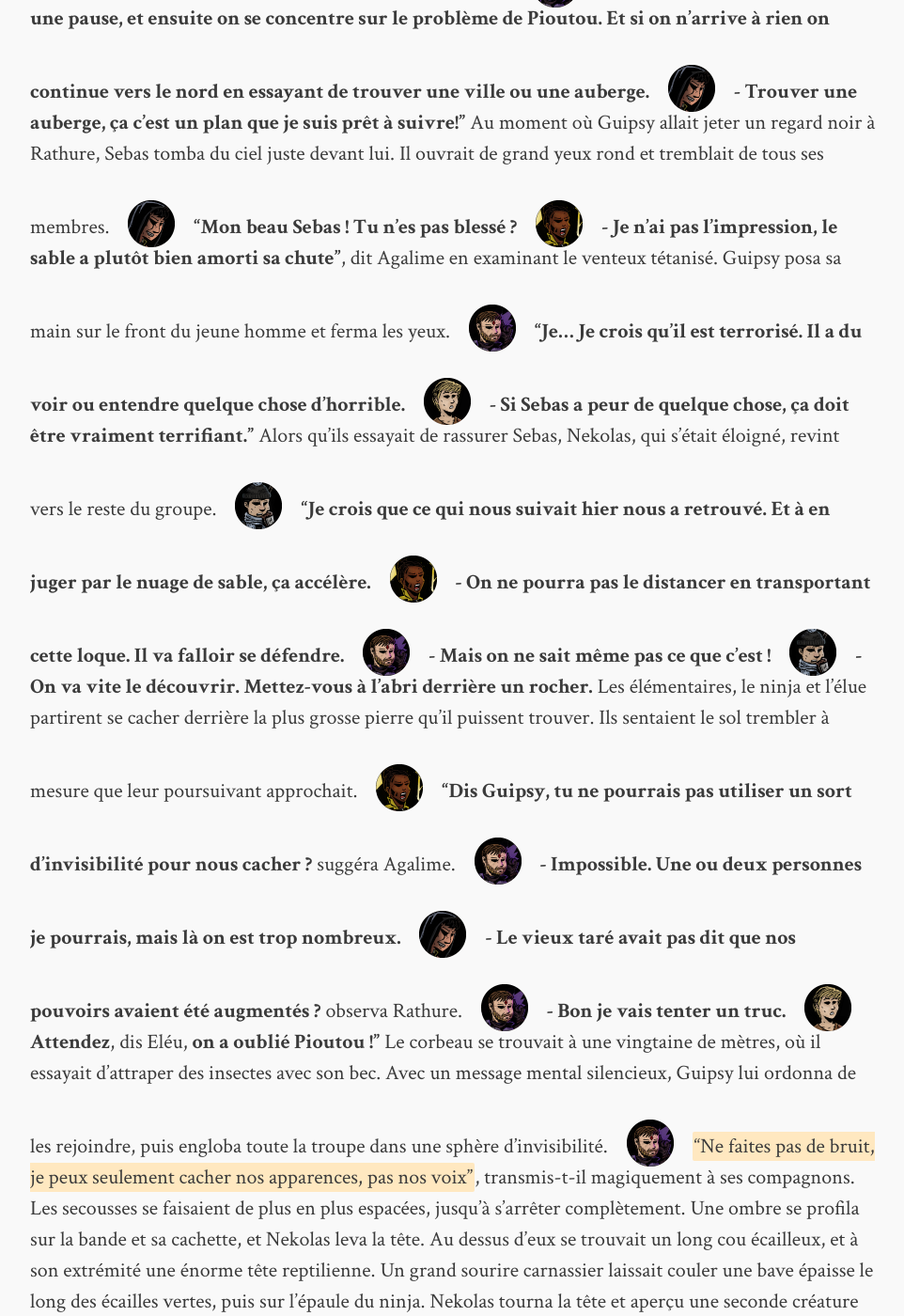
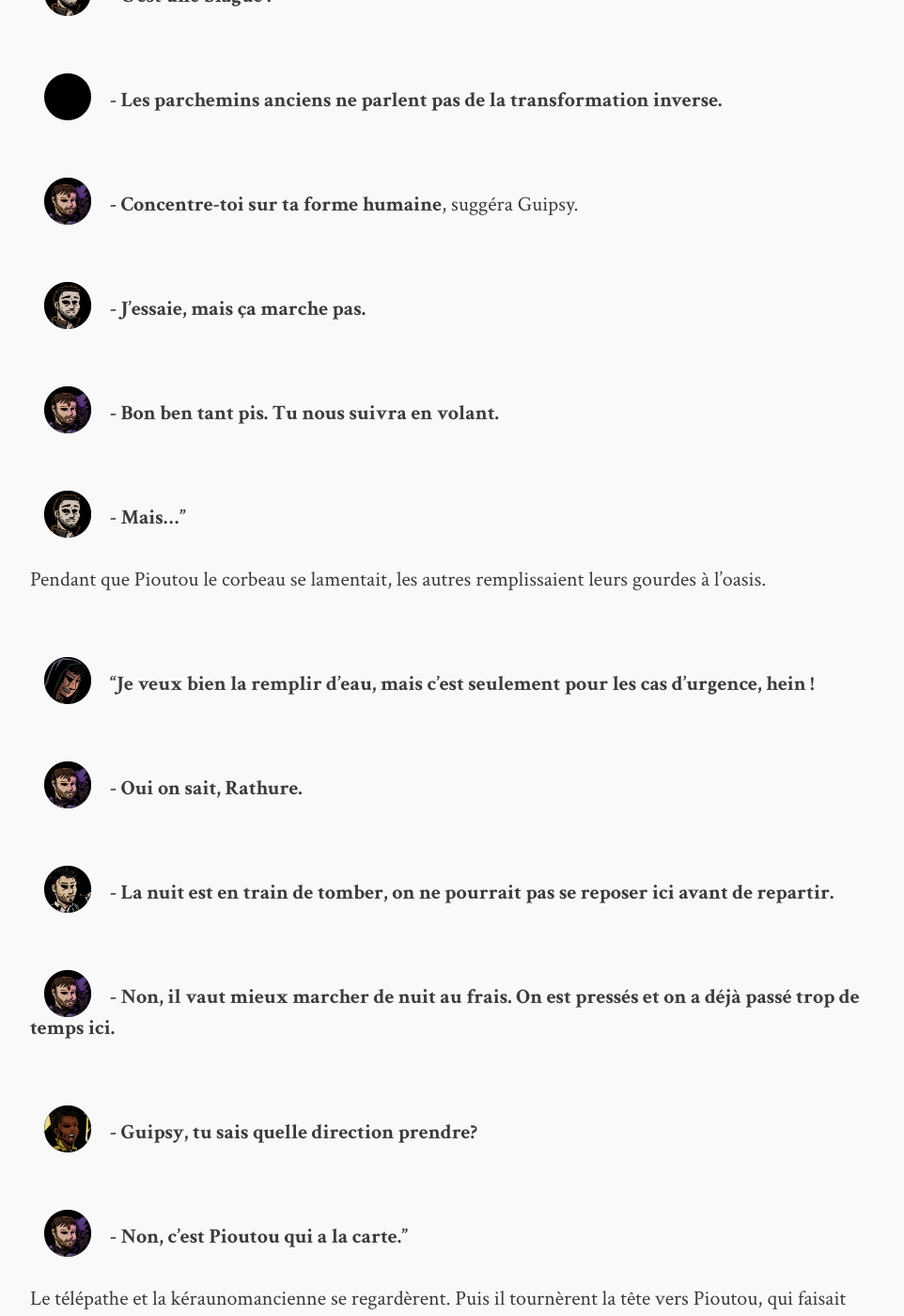
Before and after one commit to Tapus/tygrec, a Jekyll site: the page built from jekyll/_posts/2018-09-26-chapitre-17.md, in a window 1280 px wide and 1400 px high, scrolled down 7899 px. Shown: the whole window at 94% size, without its empty margins (158-1120 px from the left). Built offline with Jekyll 4.4.1, drawn with Linux system fonts in a browser that asks for light colours; some of the changed text lies outside the part shown.

Commit message:
fix formatting

```diff
--- a/jekyll/_posts/2018-09-26-chapitre-17.md
+++ b/jekyll/_posts/2018-09-26-chapitre-17.md
@@ -11,169 +11,319 @@ Guipsy était étendu inconscient dans le sable, entre une bouteille vide et une
 Rathure, aussi pâle que Guipsy, se tenait assis à côté de lui, le regard dans le vide. Il venait de finir le fût de bière créé par Sylvanus et s'efforçait de garder son assiette de pâtes dans son estomac.
 Un peu plus loin, Nekolas faisait appel à toute sa concentration. La partie de memory arrivait presque à son terme. Malgré son adversaire, un gecko innocent ramassé dans le sable par le devin, le score était serré. Le ninja avait passé les cinq premières minutes de la partie à retourner les mêmes tuiles, sans se souvenir du tour précédent.
 Sebas avait quitté presque tous ses vêtements. Seul subsistait son caleçon bleu à motifs de nuages blancs.
+
 <img class="portrait" src="/images/Sebas.png"> **“Allez j’enlève le bas !**
+
 <img class="portrait" src="/images/Pioutou.png"> **\- N... ! Surtout pas !** s’exclama Pioutou entre deux verres de vin. **Le temps est presque écoulé !”**
+
 Il lui fallait faire appel à toute sa force pour empêcher le venteux de dévoiler son intimité sans pour autant lâcher son verre.
 Agalime se tenait debout au milieu du groupe, une main sur les yeux, l’autre portant à ses lèvres un verre rempli d’un liquide vert éclatant.
+
 <img class="portrait" src="/images/Agalime.png"> **“C’est bon c’est fini ?**
+
 <img class="portrait" src="/images/Unknown.png"> **\- Pas encore, attends un peu.**
+
 <img class="portrait" src="/images/Agalime.png"> **\- Mais j’ai envie de regarder !**
+
 <img class="portrait" src="/images/Unknown.png"> **\- Encore trois verres et tu pourras.”**
+
 Malgré ses yeux fermés, elle pouvait sentir la présence des six incubes qui twerkaient tout autour d’elle.
+
 <img class="portrait" src="/images/Unknown.png"> **“Et l’épreuve est terminée !** cria Sylvanus en frappant sur un gong qui n’était pas là l’instant d’avant.
+
 <img class="portrait" src="/images/Pioutou.png"> **\- Ouiiiii enfin !** lâcha Pioutou, en même temps que le caleçon de Sebas, qui fini sur le sol dans la seconde qui suivi.
-<img class="portrait" src="/images/Eleu.png">//<img class="portrait" src="/images/Rathure.png"> **\- AH !** firent en même temps Eléu en se cachant les yeux et Rathure en les ouvrant grand.
+
+<img class="portrait" src="/images/Eleu.png">/<img class="portrait" src="/images/Rathure.png"> **\- AH !** firent en même temps Eléu en se cachant les yeux et Rathure en les ouvrant grand.
+
 <img class="portrait" src="/images/Agalime.png"> **Allez à moi les beaux boules”** dit Agalime en lâchant son dernier verre vide et en ouvrant les yeux… juste à temps pour voir les créatures qui l’entouraient tomber en poussière. Seul restait devant elle le postérieur nu de Sebas.
+
 <img class="portrait" src="/images/Agalime.png"> **“Ah non ça c’est pas cool !**
+
 <img class="portrait" src="/images/Unknown.png"> **\- Il est temps de juger de vos performances ! Guipsy, tu as été extraordinaire. Réveillez-le, s’il-vous-plaît. Ah ! Tu n’as pas vomit des arc-en-ciels pendant une, ni deux, mais trois minutes sans discontinuer. C’était fantastique. Tu gagnes un pin’s J’aime le rhum en plus de l’épreuve. Et un deuxième parce que je t’aime bien. Pioutou, tu as parfaitement réussi ton épreuve, je suis impressionné.**
+
 <img class="portrait" src="/images/Pioutou.png"> **\- J’ai de l’entraînement. Gégénoreu, comme on dit chez moi.**
+
 <img class="portrait" src="/images/Unknown.png"> **\- Rathure, c’est aussi un succès.**
+
 <img class="portrait" src="/images/Rathure.png"> **\- Pareil, j’ai de l’entraînement.**
+
 <img class="portrait" src="/images/Unknown.png"> **\- Sebas, c’était très limite. Sans l’intervention de Pioutou, tu aurais certainement échoué. Cependant, au nom du pouvoir sacré de l’amitié, je vais t’accorder la victoire.**
+
 <img class="portrait" src="/images/Sebas.png"> **\- Hein ? Mais je suis pas ami avec lui moi !**
+
 <img class="portrait" src="/images/Guipsy.png"> **\- Rhabille-toi, s’il-te-plaît**, demanda Guipsy.
+
 <img class="portrait" src="/images/Unknown.png"> **\- Nekolas, 26 à 24 c’était très serré. Tu as un commentaire à faire ?**
+
 <img class="portrait" src="/images/Nekolas.png"> **\- Où suis-je ? Et qui êtes-vous ?**
+
 <img class="portrait" src="/images/Unknown.png"> **\- Agalime, tu as fait preuve de volonté, je suis fier de toi.**
+
 <img class="portrait" src="/images/Agalime.png"> **\- Vous auriez quand même pu laisser les danseurs quelques minutes de plus.**
+
 <img class="portrait" src="/images/Unknown.png"> **\- Vous êtes donc des gardiens exemplaires !”**
+
 Eléu applaudit avec enthousiasme pendant que ses compagnons essayaient de se maintenir debout.
+
 <img class="portrait" src="/images/Unknown.png"> **“L’épreuve du Némesisalcool vous a permis de révéler votre potentiels, et vos pouvoirs en sont grandis. Il faudra attendre d’être sobres pour vous en rendre vraiment compte, mais vous verrez, votre maîtrise des éléments a augmenté.**
+
 <img class="portrait" src="/images/Pioutou.png"> **\- Et pour ceux qui n’ont pas de pouvoirs ?** demanda Pioutou.
+
 <img class="portrait" src="/images/Unknown.png"> **\- Heu… Et bien… tant pis ?**
+
 <img class="portrait" src="/images/Pioutou.png"> **\- Mais c’est dégueulasse !**
+
 <img class="portrait" src="/images/Unknown.png"> **\- Je sais bien, mais normalement seuls les élémentaires sont censés accompagner les élus.**
+
 <img class="portrait" src="/images/Agalime.png"> **\- Les prophéties ne tiennent pas compte des sous-fifres, en fait**, dit Agalime.
+
 <img class="portrait" src="/images/Pioutou.png"> **\- C’est honteux ! C’est une insulte envers mon peuple !**
+
 <img class="portrait" src="/images/Eleu.png"> **\- C’est quoi ton peuple ?** s’enquit Eléu.
+
 <img class="portrait" src="/images/Pioutou.png"> **\- Le glorieux peuple Arjan, la nation marchande qui parcours les 6 royaumes !**
+
 <img class="portrait" src="/images/Guipsy.png"> **\- Les huits royaumes**, corrigea Guipsy. **Et c’est un peuple qui a plutôt mauvaise réputation, je ne dirais pas qu’il est “glorieux”.**
+
 <img class="portrait" src="/images/Rathure.png"> **\- C’est tous des voleurs, ouais !** intervint Rathure.
+
 <img class="portrait" src="/images/Unknown.png"> **\- Le peuple Arjan ? Ils avaient autrefois un pouvoir unique: c’était des changepeaux, capables de passer de forme humaine à forme animale. Peut-être que l’épreuve a révélé en toi le pouvoir perdu de ton peuple.**
+
 <img class="portrait" src="/images/Agalime.png"> **\- C’est vrai ? J’ai jamais entendu parler de ça**, dit Agalime.
+
 <img class="portrait" src="/images/Pioutou.png"> **\- Je suis pas surpris, ma mère est presque capable de se transformer en tigre si je fais des conneries.**
+
 <img class="portrait" src="/images/Agalime.png"> **\- Elle doit passer sa vie sous une forme animale alors…”**
+
 Le devin pris les mains de Pioutou dans les siennes.
+
 <img class="portrait" src="/images/Unknown.png"> **“Visualise ta bête intérieure”**
+
 Pioutou ferma les yeux.
+
 <img class="portrait" src="/images/Unknown.png"> **“Sens la férocité monter en toi. Ton héritage du sang. Le pouvoir de tes ancêtres. Sens la puissance de l’ours, la férocité du lion et la ténacité du loup. Sens gonfler sous ta peau les muscles du bisons et les os de l’éléphant. Tes sens s’aiguisent. Tu perçois la moindre odeur, le moindre bruit. Les pensées superflues s’évaporent. Elles te quittent et ne laissent derrière elles que l’instinct. Tu deviens… LA BÊTE !”**
+
 En un éclair, Pioutou se métamorphosa. Son visage s’allongea, sa peau devint noire, ses doigts se changèrent en griffes, ses pupilles se dilatèrent. Avant même que les autres n’aient le temps de réagir, il était changé.
 Au milieu du cercle qui s’était formé autour de Pioutou et de Sylvanus se tenait ce dernier, et à ses pieds… un petit corbeau.
 Sebas, Agalime, Nekolas et Rathure éclatèrent de rire immédiatement.
+
 <img class="portrait" src="/images/Guipsy.png"> **“C’est un peu décevant…** fit Guipsy.
+
 <img class="portrait" src="/images/Pioutou.png"> **\- Mais c’est pas décevant du tout, je suis super classe en corbeau!**
+
 <img class="portrait" src="/images/Eleu.png"> **\- Il est trop mignon !** fit Eleu.
+
 <img class="portrait" src="/images/Pioutou.png"> **\- Mais non pas mignon, j’ai dit classe.”**
+
 Agalime essuyait ses larmes en souriant.
+
 <img class="portrait" src="/images/Agalime.png"> **“Bon c’est marrant mais il faut qu’on avance maintenant, reprend force humaine.**
+
 <img class="portrait" src="/images/Pioutou.png"> **\- Comment je fais ?”**
+
 Un silence gênant s’installa.
+
 <img class="portrait" src="/images/Unknown.png"> **“Et bien… Comment dire…**
+
 <img class="portrait" src="/images/Pioutou.png"> **\- C’est une blague ?**
+
 <img class="portrait" src="/images/Unknown.png"> **\- Les parchemins anciens ne parlent pas de la transformation inverse.**
+
 <img class="portrait" src="/images/Guipsy.png"> **\- Concentre-toi sur ta forme humaine**, suggéra Guipsy.
+
 <img class="portrait" src="/images/Pioutou.png"> **\- J’essaie, mais ça marche pas.**
+
 <img class="portrait" src="/images/Guipsy.png"> **\- Bon ben tant pis. Tu nous suivra en volant.**
+
 <img class="portrait" src="/images/Pioutou.png"> **\- Mais…”**
+
 Pendant que Pioutou le corbeau se lamentait, les autres remplissaient leurs gourdes à l’oasis.
+
 <img class="portrait" src="/images/Rathure.png"> **“Je veux bien la remplir d’eau, mais c’est seulement pour les cas d’urgence, hein !**
+
 <img class="portrait" src="/images/Guipsy.png"> **\- Oui on sait, Rathure.**
+
 <img class="portrait" src="/images/Sebas.png"> **\- La nuit est en train de tomber, on ne pourrait pas se reposer ici avant de repartir.**
+
 <img class="portrait" src="/images/Guipsy.png"> **\- Non, il vaut mieux marcher de nuit au frais. On est pressés et on a déjà passé trop de temps ici.**
+
 <img class="portrait" src="/images/Agalime.png"> **\- Guipsy, tu sais quelle direction prendre?**
+
 <img class="portrait" src="/images/Guipsy.png"> **\- Non, c’est Pioutou qui a la carte.”**
+
 Le télépathe et la kéraunomancienne se regardèrent. Puis il tournèrent la tête vers Pioutou, qui faisait des petits sauts en battant des ailes.
+
 <img class="portrait" src="/images/Guipsy.png"> **“Pioutou, où sont passés tes vêtements ?**
+
 <img class="portrait" src="/images/Pioutou.png"> **\- Heu, je crois qu’ils se sont transformés avec moi. Pourquoi ?**
+
 <img class="portrait" src="/images/Agalime.png"> **\- C’est bien toi qui avait la carte non ?**
+
 <img class="portrait" src="/images/Pioutou.png"> **\- Ah oui ! Et ben on est bloqués tant que je n’arrive pas à me retransformer.**
+
 <img class="portrait" src="/images/Sebas.png"> **\- Mais non !** dit Sebas d’un air décontracté. **On avançait vers l’ouest, on n’a qu’à continuer dans la même direction.**
+
 <img class="portrait" src="/images/Nekolas.png"> **\- On devrait se dépêcher d’ailleurs.”**
+
 Le ninja avait un air inquiet sur le visage, et fixait le désert en direction de l’est.
+
 <img class="portrait" src="/images/Agalime.png"> **“Oui, il a raison, on a trop traîné ici**, dit Agalime en rangeant sa gourde dans son sac.
+
 <img class="portrait" src="/images/Eleu.png"> **\- Mais le devin doit encore m’expliquer quel élément je dois choisir.**
+
 <img class="portrait" src="/images/Agalime.png"> **\- Bon bah va lui demander et ensuite on y va.**
+
 <img class="portrait" src="/images/Nekolas.png"> **\- Non, il faut qu’on parte maintenant.”**
+
 Nekolas regardait toujours dans la même direction. Une goutte de sueur coulait le long de son front, malgré l’aura de fraîcheur dont il s’entourait.
+
 <img class="portrait" src="/images/Nekolas.png"> **“Quelque chose est en train d’approcher. Et vite.**
+
 <img class="portrait" src="/images/Guipsy.png"> **\- D’autres bocaliens?**
+
 <img class="portrait" src="/images/Nekolas.png"> **\- Non, plus gros.**
+
 <img class="portrait" src="/images/Guipsy.png"> **\- Ok, écoutez-moi. Jusqu’à ce qu’on atteigne le royaume du feu, notre priorité c’est de protéger Eléu. Sebas, tu voles au dessus de nous et tu surveilles ce qui nous suit. Préviens-nous si ça se rapproche trop. Nekolas, tu protèges le périmètre. Si quoi que ce soit approche, tu le gèles.”**
+
 Sebas s’éleva dans les airs en soulevant le sable autour de lui.
+
 <img class="portrait" src="/images/Guipsy.png"> **“Agalime, tu protèges Eleu et tu passes devant. Tu as la foudre. Eclaire le chemin.”**
+
 Agalime parti chercher Eleu qui parlait avec Sylvanus. Guipsy se tourna vers Rathure.
+
 <img class="portrait" src="/images/Guipsy.png"> **“Toi et moi, on les suit et on les protège si nécessaire. Rien ne s’approche d’Eléu. Et Pioutou...”**
+
 Le télépathe se tourna enfin vers Piou, qui tourna sa petite tête noire vers lui.
+
 <img class="portrait" src="/images/Guipsy.png"> **“Cui-cui ?”**
+
 Le corbeau battit des ailes et s’envola maladroitement vers Sebas.
 
+Eléu s’approcha du devin qui méditait sur un rocher.
 
-Eléu s’approcha du devin qui méditait sur un rocher.
 <img class="portrait" src="/images/Eleu.png"> **“Monsieur Sylvanus ?**
+
 <img class="portrait" src="/images/Unknown.png"> **\- Oui ?**
+
 <img class="portrait" src="/images/Eleu.png"> **\- Je devais vous demander, à propos de la prophétie… Comment je sais quel élément choisir ?”**
+
 Agalime déboula en trombe.
+
 <img class="portrait" src="/images/Agalime.png"> **“Dépêche-toi Eléu, il faut qu’on file !**
+
 <img class="portrait" src="/images/Unknown.png"> **\- La réponse est simple, jeune élue**, dit Sylvanus en prenant les main d’Eléu dans les siennes.
+
 <img class="portrait" src="/images/Eleu.png"> **\- Qu’est-ce que je dois faire ?**
+
 <img class="portrait" src="/images/Agalime.png"> **\- Allez, on a pas toute la soirée !**
+
 <img class="portrait" src="/images/Unknown.png"> **\- Tu dois écouter ton coeur.**
+
 <img class="portrait" src="/images/Eleu.png"> **\- Mais… Mais ça m’aide pas du tout !**
+
 <img class="portrait" src="/images/Agalime.png"> **\- T’en tireras rien, viens on s’en va**, fir Agalime en prenant Eléu par la main.
+
 <img class="portrait" src="/images/Unknown.png"> **\- Courage, jeune élue, la réponse sera évidente lorsque tu seras prête !”**
+
 Alors que le petit groupe avançait vers le soleil couchant, Eléu méditait sur les paroles du devin.
+
 <img class="portrait" src="/images/Eleu.png"> **“Mais ils sont tout pourris ses conseils en fait ?”**
 
+Le soleil se leva doucement sur la troupe exténuée. Ils avaient marché toute la nuit, sans que leur poursuivant ne les rattrappe. Ils étaient désormais à la lisière du désert, et des rochers de plus en plus gros dépassaient du sol. Rathure s’assis sur un des rochers en soupirant.
 
-Le soleil se leva doucement sur la troupe exténuée. Ils avaient marché toute la nuit, sans que leur poursuivant ne les rattrappe. Ils étaient désormais à la lisière du désert, et des rochers de plus en plus gros dépassaient du sol. Rathure s’assis sur un des rochers en soupirant.
 <img class="portrait" src="/images/Rathure.png"> **“Bon je crois que c’est le moment de faire une pause bière.**
+
 <img class="portrait" src="/images/Guipsy.png"> **\- Tu dis ça comme si tu n’avais pas bu de la bière tout le long de la route.**
+
 <img class="portrait" src="/images/Agalime.png"> **\- Peu importe Guipsy, on est tous fatigués, il faut qu’on s’arrête**, dit Agalime.
+
 <img class="portrait" src="/images/Nekolas.png"> **\- Je suis pas fatigué moi.**
+
 <img class="portrait" src="/images/Agalime.png"> **\- Tant mieux, tu vas pouvoir prendre le premier tour de garde. On a peut-être semé ce qui nous suivait, mais on est jamais trop prudent.**
+
 <img class="portrait" src="/images/Nekolas.png"> **\- ...Zut.**
+
 <img class="portrait" src="/images/Eleu.png"> **\- Pioutou, tu n’arrives toujours pas à te retransformer ?** demanda Eléu.
+
 <img class="portrait" src="/images/Pioutou.png"> **\- Ben je n’ai pas vraiment essayé pendant que je volais mais je crois que je suis toujours coincé.**
+
 <img class="portrait" src="/images/Agalime.png"> **\- Là ça va être un problème. Je connais assez bien les limites du désert, mais je ne saurais pas nous guider à travers le royaume du feu.**
+
 <img class="portrait" src="/images/Guipsy.png"> **\- Bon et bien c’est réglé. On fait une pause, et ensuite on se concentre sur le problème de Pioutou. Et si on n’arrive à rien on continue vers le nord en essayant de trouver une ville ou une auberge.**
+
 <img class="portrait" src="/images/Rathure.png"> **\- Trouver une auberge, ça c’est un plan que je suis prêt à suivre!”**
+
 Au moment où Guipsy allait jeter un regard noir à Rathure, Sebas tomba du ciel juste devant lui. Il ouvrait de grand yeux rond et tremblait de tous ses membres.
+
 <img class="portrait" src="/images/Rathure.png"> **“Mon beau Sebas ! Tu n’es pas blessé ?**
+
 <img class="portrait" src="/images/Agalime.png"> **\- Je n’ai pas l’impression, le sable a plutôt bien amorti sa chute”**, dit Agalime en examinant le venteux tétanisé.
+
 Guipsy posa sa main sur le front du jeune homme et ferma les yeux.
+
 <img class="portrait" src="/images/Guipsy.png"> **“Je… Je crois qu’il est terrorisé. Il a du voir ou entendre quelque chose d’horrible.**
+
 <img class="portrait" src="/images/Eleu.png"> **\- Si Sebas a peur de quelque chose, ça doit être vraiment terrifiant.”**
+
 Alors qu’ils essayait de rassurer Sebas, Nekolas, qui s’était éloigné, revint vers le reste du groupe.
+
 <img class="portrait" src="/images/Nekolas.png"> **“Je crois que ce qui nous suivait hier nous a retrouvé. Et à en juger par le nuage de sable, ça accélère.**
+
 <img class="portrait" src="/images/Agalime.png"> **\- On ne pourra pas le distancer en transportant cette loque. Il va falloir se défendre.**
+
 <img class="portrait" src="/images/Guipsy.png"> **\- Mais on ne sait même pas ce que c’est !**
+
 <img class="portrait" src="/images/Nekolas.png"> **\- On va vite le découvrir. Mettez-vous à l’abri derrière un rocher.**
+
 Les élémentaires, le ninja et l’élue partirent se cacher derrière la plus grosse pierre qu’il puissent trouver. Ils sentaient le sol trembler à mesure que leur poursuivant approchait.
+
 <img class="portrait" src="/images/Agalime.png"> **“Dis Guipsy, tu ne pourrais pas utiliser un sort d’invisibilité pour nous cacher ?** suggéra Agalime.
+
 <img class="portrait" src="/images/Guipsy.png"> **\- Impossible. Une ou deux personnes je pourrais, mais là on est trop nombreux.**
+
 <img class="portrait" src="/images/Rathure.png"> **\- Le vieux taré avait pas dit que nos pouvoirs avaient été augmentés ?** observa Rathure.
+
 <img class="portrait" src="/images/Guipsy.png"> **\- Bon je vais tenter un truc.**
+
 <img class="portrait" src="/images/Eleu.png"> **Attendez**, dis Eléu, **on a oublié Pioutou !”**
+
 Le corbeau se trouvait à une vingtaine de mètres, où il essayait d’attraper des insectes avec son bec. Avec un message mental silencieux, Guipsy lui ordonna de les rejoindre, puis engloba toute la troupe dans une sphère d’invisibilité.
+
 <img class="portrait" src="/images/Guipsy.png"> *“Ne faites pas de bruit, je peux seulement cacher nos apparences, pas nos voix”*, transmis-t-il magiquement à ses compagnons.
+
 Les secousses se faisaient de plus en plus espacées, jusqu’à s’arrêter complètement. Une ombre se profila sur la bande et sa cachette, et Nekolas leva la tête. Au dessus d’eux se trouvait un long cou écailleux, et à son extrémité une énorme tête reptilienne. Un grand sourire carnassier laissait couler une bave épaisse le long des écailles vertes, puis sur l’épaule du ninja.
 Nekolas tourna la tête et aperçu une seconde créature sur la droite, identique à la première. Il fit signe à Guillaume, et celui-ci lui indiqua silencieusement un troisième monstre, similaire aux deux autres, sur leur gauche.
 Les trois têtes reniflaient en regardant dans leur direction, mais sans les voir. Tout le groupe se tenait immobile, tous les muscles tendus. Arthur en particulier avant l’air extrêmement concentré, et son visage tournait au rouge. Sebas seul faisait exception, car il était toujours prostré et d’une pâleur maladive.
 Les trois monstres contournèrent le rocher, et Nekolas s’aperçut alors que les têtes étaient toutes reliées au même corps, celui d’un grand lézard hexapède portant une robe blanche. Il se retint de faire un commentaire sur l’étrangeté du dragon, même lorsqu’il aperçut un bouquet de fleur blanche dans l’une de ses pattes.
 L’abomination tricéphale fit plusieurs fois le tour des rochers alentours, avant d’abandonner ses recherches et de continuer sa route vers le Nord.
 Guipsy lâcha un profond soupir et le sortilège d’invisibilité se dissipa.
+
 <img class="portrait" src="/images/Guipsy.png"> **“Pfiou… Je suis vidé.**
+
 <img class="portrait" src="/images/Rathure.png"> **\- Atchoum!** dit Rathure avant de lâcher une énorme caisse.
+
 <img class="portrait" src="/images/Agalime.png"> **\- Oh non, t’es immonde**, fit Agalime en se bouchant le nez.
+
 <img class="portrait" src="/images/Eleu.png"> **Je crois que je vais mourir**, dit Eléu en s’éloignant de l’ombreux.
+
 <img class="portrait" src="/images/Rathure.png"> **Désolé, je pouvais pas me retenir plus longtemps.**
+
 <img class="portrait" src="/images/Guipsy.png"> **Je crois qu’on est tranquille pour un moment, il ne nous a pas repéré**, dit le télépathe en se bouchant le nez, lui aussi.
+
 <img class="portrait" src="/images/Nekolas.png"> **Mais il est parti vers le Nord, et c’est aussi par là que nous allons**, remarqua Nekolas qui n’avait pas l’air affecté par les flatulences nauséabondes de Rathure. **Qu’est-ce que c’était que ce monstre ?”**
+
 Il se tourna vers le venteux, qui sortit enfin de son mutisme.
+
 <img class="portrait" src="/images/Sebas.png"> **“Cordokoo, la némésis de mon peuple…**
+
 <img class="portrait" src="/images/Eleu.png"> **Ca n’était pas Bamboléo, ta némésis ?**
+
 <img class="portrait" src="/images/Agalime.png"> **Non, c’est la mienne. Même si il est vrai que Bamboléo affectait Sebas presque autant que moi.**
+
 <img class="portrait" src="/images/Rathure.png"> **Tu peux marcher ?** demanda Rathure à son compagnon de beuverie.
+
 <img class="portrait" src="/images/Sebas.png"> **Seulement si tu te tiens loin de moi. Après ce que tu viens de lâcher je risque de tourner de l’oeil.**
+
 <img class="portrait" src="/images/Nekolas.png"> **Bon, je propose de dormir un peu le temps que Cordokoo s’éloigne, puis on reprendra la route.”**
+
 La troupe installa un bivouac à l’ombre d’un rocher et, exténuée, s'endormit malgré les pets de Rathure et les ronflements de Guipsy.
```
